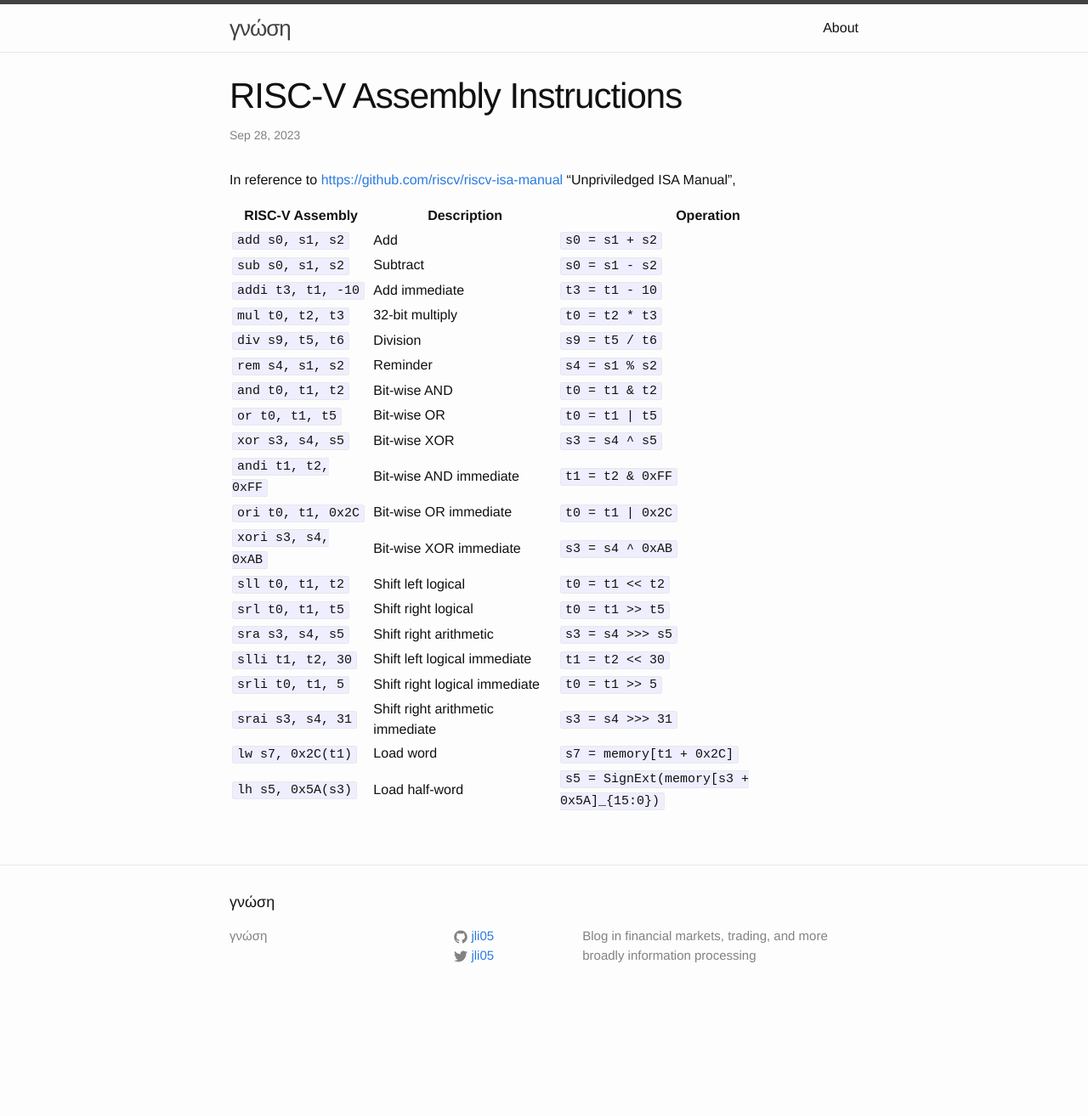
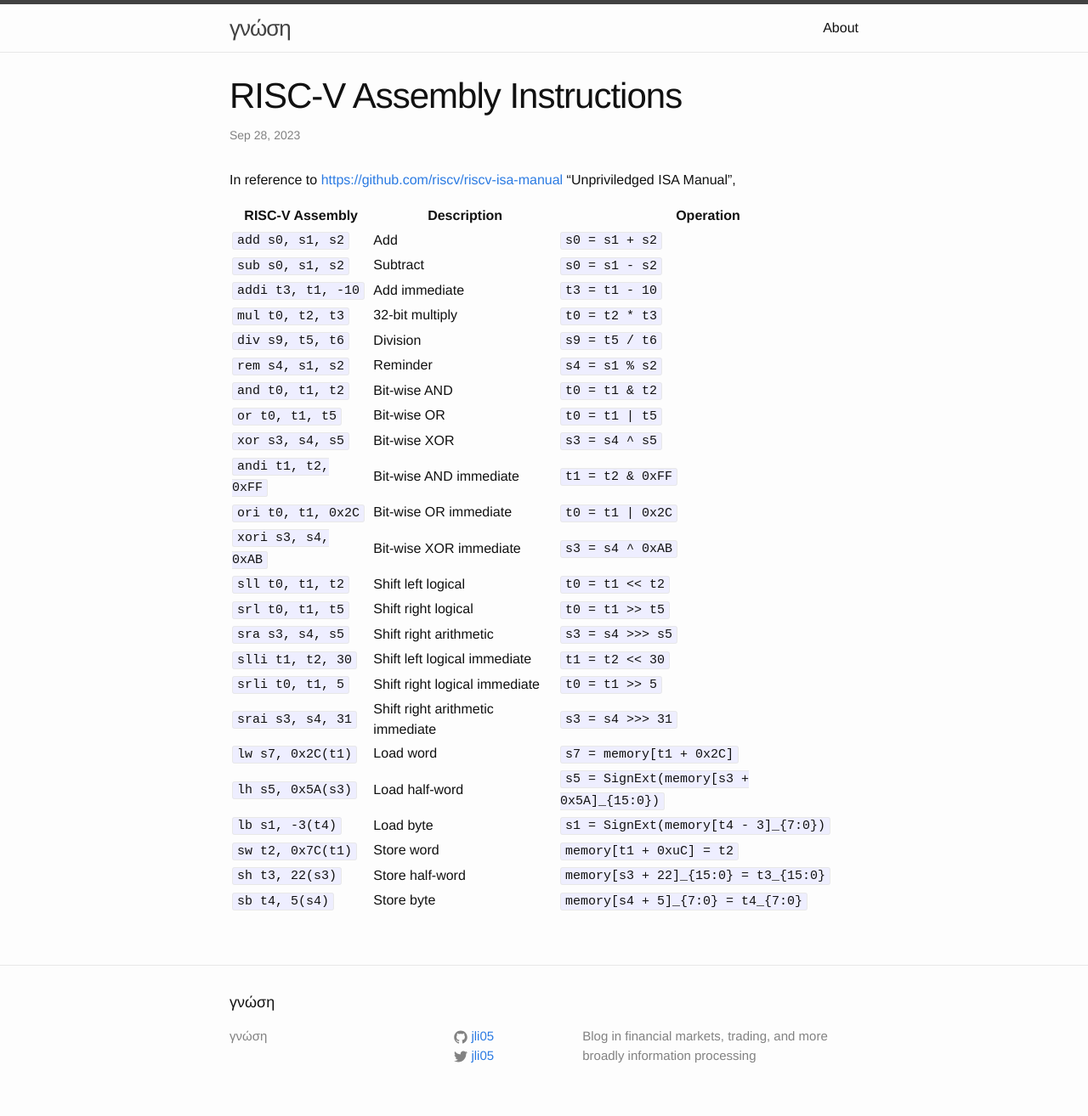
Before and after one commit to jli05/jli05.github.io, a Jekyll site: the page built from _posts/2023-09-28-RISC-V-Assembly-Instructions.md, in a window 1280 px wide. Shown: the whole page at 85% size. Built offline with Jekyll 4.4.1, drawn with Linux system fonts in a browser that asks for light colours; before the commit the page ends 1196 px from its top, so only the background shows below that.

Commit message:
add memory instructions

```diff
--- a/_posts/2023-09-28-RISC-V-Assembly-Instructions.md
+++ b/_posts/2023-09-28-RISC-V-Assembly-Instructions.md
@@ -27,3 +27,7 @@ In reference to [https://github.com/riscv/riscv-isa-manual](https://github.com/r
 | `srai s3, s4, 31`     | Shift right arithmetic immediate | `s3 = s4 >>> 31` |
 | `lw s7, 0x2C(t1)`     | Load word            | `s7 = memory[t1 + 0x2C]` |
 | `lh s5, 0x5A(s3)`     | Load half-word       | `s5 = SignExt(memory[s3 + 0x5A]_{15:0})` |
+| `lb s1, -3(t4)`       | Load byte            | `s1 = SignExt(memory[t4 - 3]_{7:0})` |
+| `sw t2, 0x7C(t1)`     | Store word           | `memory[t1 + 0xuC] = t2` |
+| `sh t3, 22(s3)`       | Store half-word      | `memory[s3 + 22]_{15:0} = t3_{15:0}` |
+| `sb t4, 5(s4)`        | Store byte           | `memory[s4 + 5]_{7:0} = t4_{7:0}` |
```
